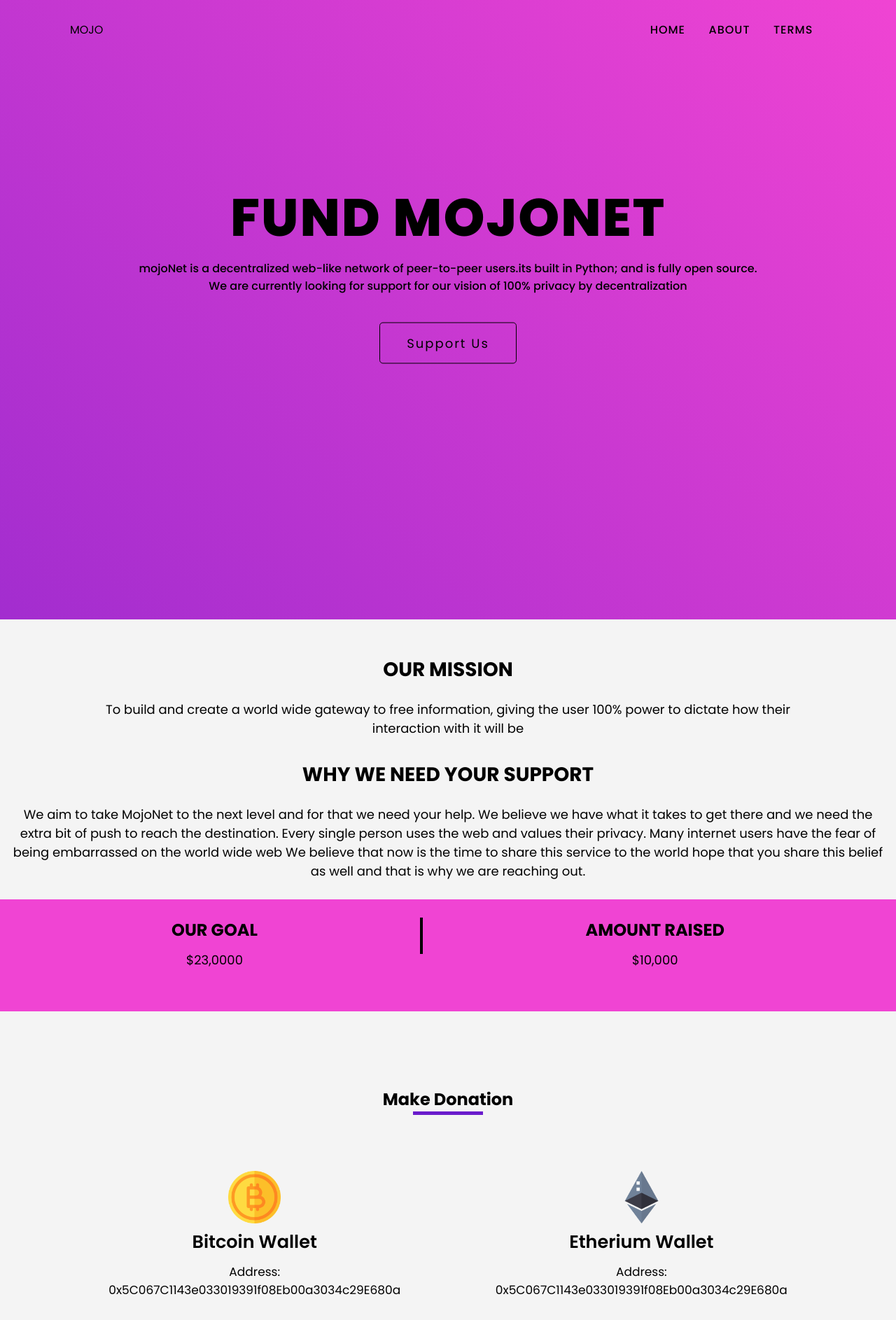
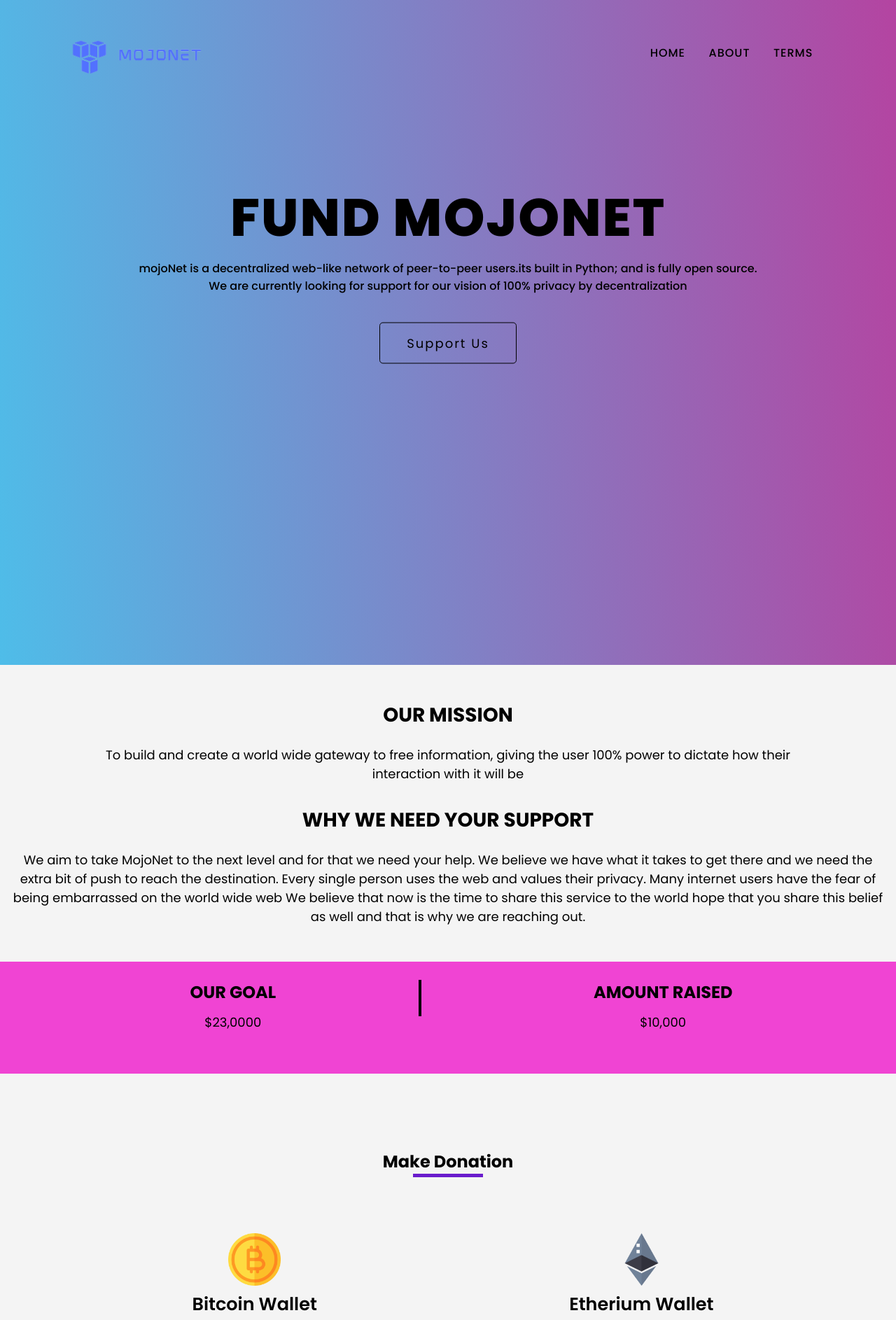
Before and after one commit to THEE-OPEN-COMPANY/fund-mojonet, a plain HTML site: page index.html in a window 1280 px wide. Shown: the top 1886 px of the page at 70% size. Drawn offline with Linux system fonts and the light colour scheme.

Commit message:
color and logo

```diff
--- a/index.html
+++ b/index.html
@@ -12,7 +12,7 @@
     <section class="header">
             <nav>
                 <div class="logo">
-                    MOJO
+                    <img src="assets/img/logo2.png" alt="">
                 </div>
                 <div class="nav-links">
                     <ul>
--- a/style.css
+++ b/style.css
@@ -23,7 +23,7 @@ html {
   }
 body{
 
-    background: linear-gradient(45deg, var(--purple) 0% , var(--pink-light) 100%);
+    background: linear-gradient(85deg, var(--blue) 0% , var(--pink-dark) 100%);
 }
 html, body{
     overflow-x: hidden;
@@ -36,6 +36,16 @@ nav{
     display: flex;
     justify-content: space-between;
     align-items: center;
+}
+.logo{
+    width: 150px;
+    height: 90px;
+
+}
+.logo img{
+    margin-top: 22px;
+    width: 190px;
+    height: 55px;
 }
 .nav-links{
     width: 25%;
@@ -73,7 +83,6 @@ nav{
 .header-wrapper{
     height: 100vh;
     display: flex;
-
     flex-direction: row;
     justify-content: space-evenly;
 }
@@ -117,7 +126,7 @@ nav{
 .about{
     width: 100%;
     padding: 4% 1%;
-    height: 400px;
+    height: auto;
     text-align: center;
     background-color: #f4f4f4;
 }
@@ -140,6 +149,12 @@ nav{
     margin-top: 32px;
 }
 @media(max-width: 700px){
+    .logo img{
+
+
+        width: 170px;
+        height: 55px;
+    }
     .nav-links{
         display: none;
     }
@@ -151,6 +166,10 @@ nav{
     .heading h1{
         font-size: 52px;
         letter-spacing: 2px;
+    }
+    .about{
+        height: 500px;
+        text-align: center;
     }
 
     .about-wrapper h1{
@@ -198,12 +217,11 @@ nav{
 
 }
 .goals-wrapper{
-    display: flex;
-    flex-direction: row;
-    margin: 0 auto;
-    justify-content: space-evenly;
+    display: grid;
+    grid-template-columns: 2fr 1fr 2fr;
+
     text-align: center;
-    padding: 2% 1%;
+    padding: 2% 10%;
 
 }
 
@@ -211,6 +229,7 @@ nav{
     background-color: #000;
     width: 4px;
     height: 52px;
+    margin-left: 60px;
 }
 .payment img{
     width: 75px;
@@ -233,6 +252,10 @@ nav{
         flex-direction: column;
         justify-content: space-evenly;
 
+
+    }
+    .payment{
+        padding: 0 22px;
     }
     .divider{
         visibility: hidden;
@@ -304,7 +327,6 @@ nav{
 }
 footer{
     height: auto;
-    background: var(--pink-dark);
     width: 100vw;
     padding-top: 40px;
     font-weight: 400;
```
Also changed, not shown: assets/img/logo.jpeg (added), assets/img/logo.png (added), assets/img/logo2.png (added).
